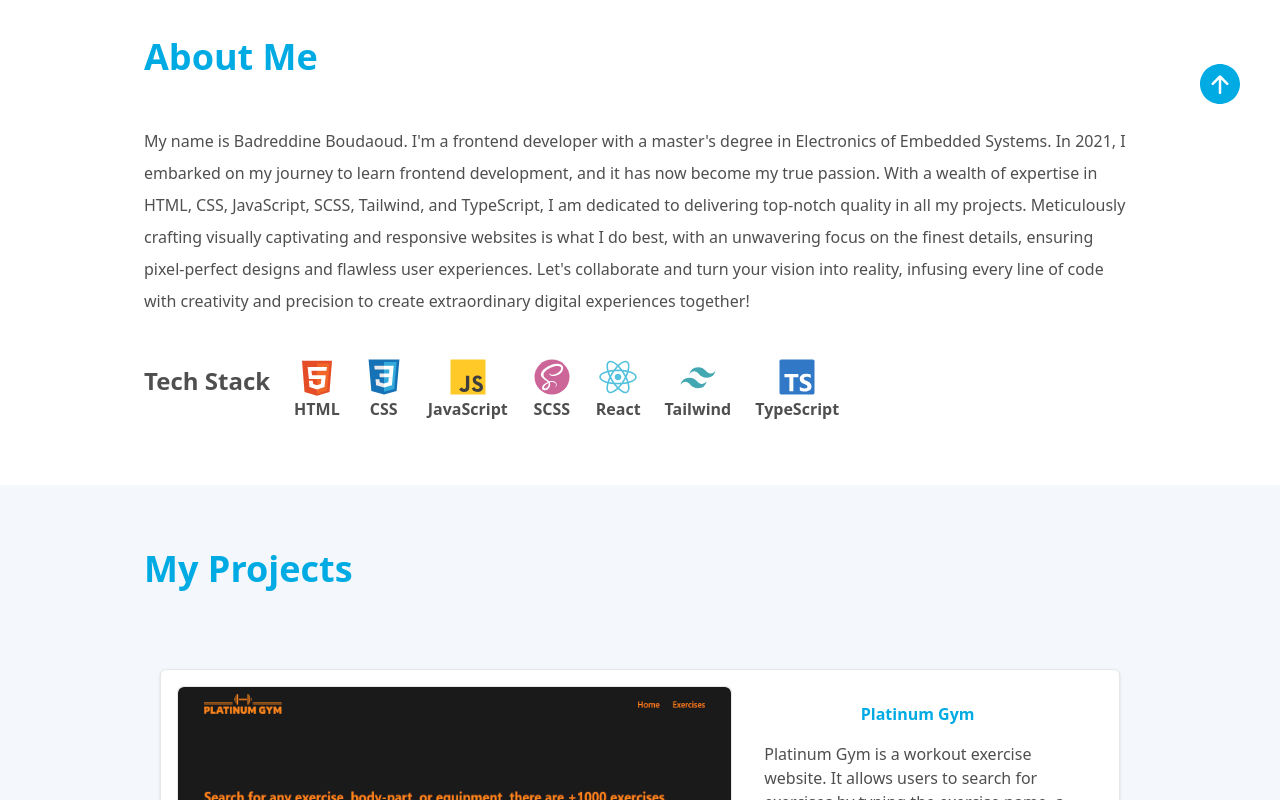
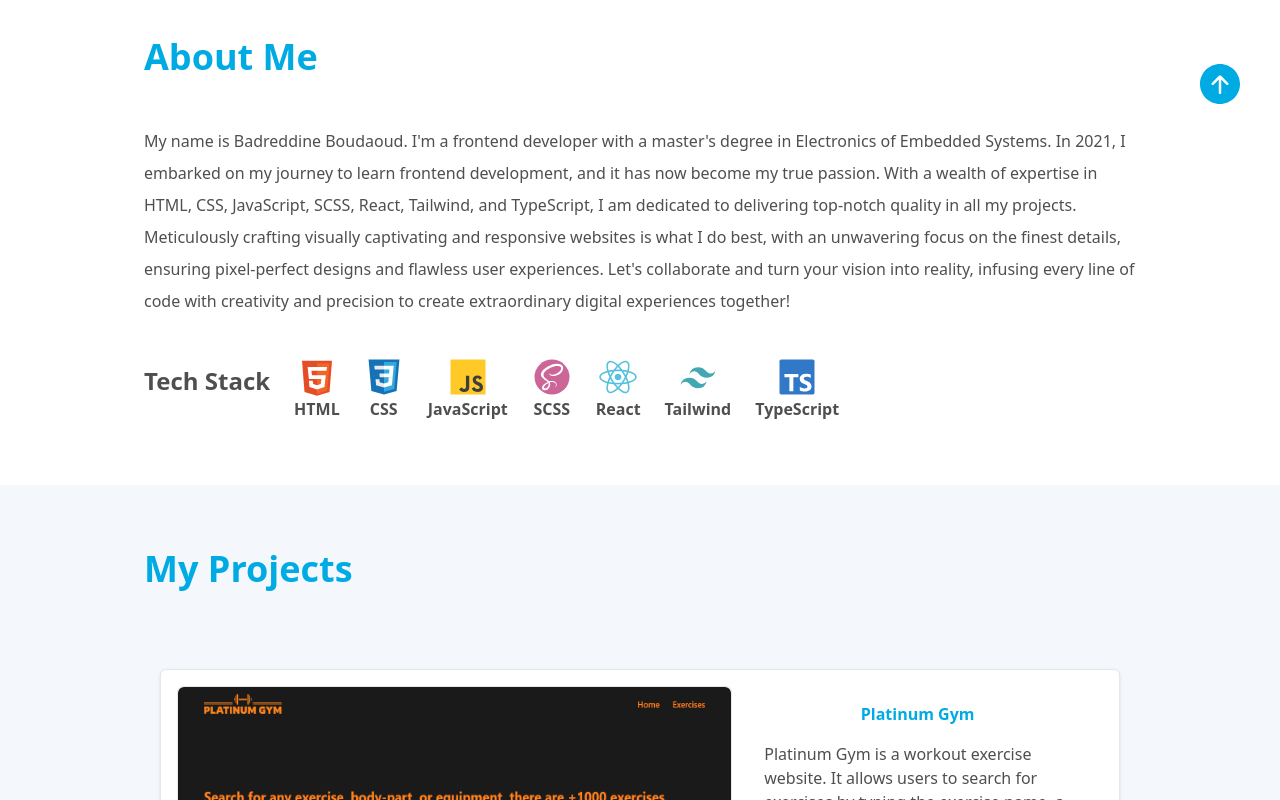
Before and after one commit to Badr-21/Portfolio-website, a React (Vite) app: page / in a window 1280 px wide. Shown: the part 680-1480 px from the top of the page. Built offline with nearby package versions, Linux system fonts and the light colour scheme.

Commit message:
fixed spelling error

```diff
--- a/src/Components/AboutMe.jsx
+++ b/src/Components/AboutMe.jsx
@@ -15,12 +15,12 @@ const AboutMe = forwardRef(function AboutMe(props, aboutMeRef) {
             My name is Badreddine Boudaoud. I&#39;m a frontend developer with a master&#39;s degree
             in Electronics of Embedded Systems. In 2021, I embarked on my journey to learn frontend
             development, and it has now become my true passion. With a wealth of expertise in HTML,
-            CSS, JavaScript, SCSS, Tailwind, and TypeScript, I am dedicated to delivering top-notch
-            quality in all my projects. Meticulously crafting visually captivating and responsive
-            websites is what I do best, with an unwavering focus on the finest details, ensuring
-            pixel-perfect designs and flawless user experiences. Let&#39;s collaborate and turn your
-            vision into reality, infusing every line of code with creativity and precision to create
-            extraordinary digital experiences together!
+            CSS, JavaScript, SCSS, React, Tailwind, and TypeScript, I am dedicated to delivering
+            top-notch quality in all my projects. Meticulously crafting visually captivating and
+            responsive websites is what I do best, with an unwavering focus on the finest details,
+            ensuring pixel-perfect designs and flawless user experiences. Let&#39;s collaborate and
+            turn your vision into reality, infusing every line of code with creativity and precision
+            to create extraordinary digital experiences together!
          </p>
          <div className="lg:flex items-center gap-x-6">
             <h3 className="text-2xl font-semibold text-DavysGray mb-4">Tech Stack</h3>
--- a/src/Components/MyProjects.jsx
+++ b/src/Components/MyProjects.jsx
@@ -83,7 +83,7 @@ const MyProjects = forwardRef(function MyProjects(props, myProjectsRef) {
                <p className="text-DavysGray font-medium mb-4 max-[445px]:text-sm">
                   Book Tracker is a CRUD app using local storage. With Book Tracker, you can write,
                   edit, read, archive, and delete notes. You can organize your books into five
-                  categories: current reading, favorite, to read, have read, and archives. Using the
+                  categories: current reading, favorite, to read, have read, and archived. Using the
                   Google Books API, there are countless books that you can search for.
                </p>
                <div className="flex gap-x-4 mb-4">
```
